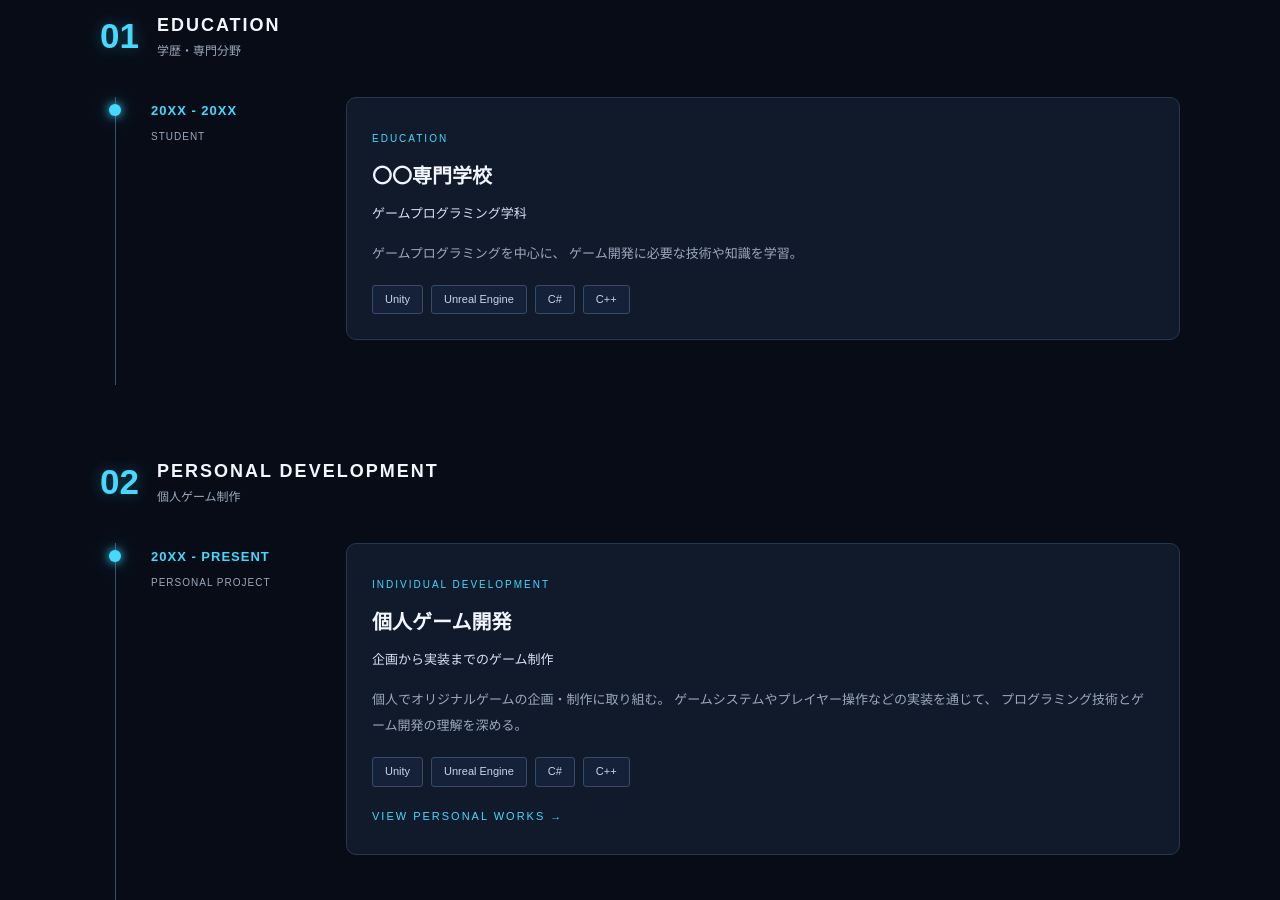
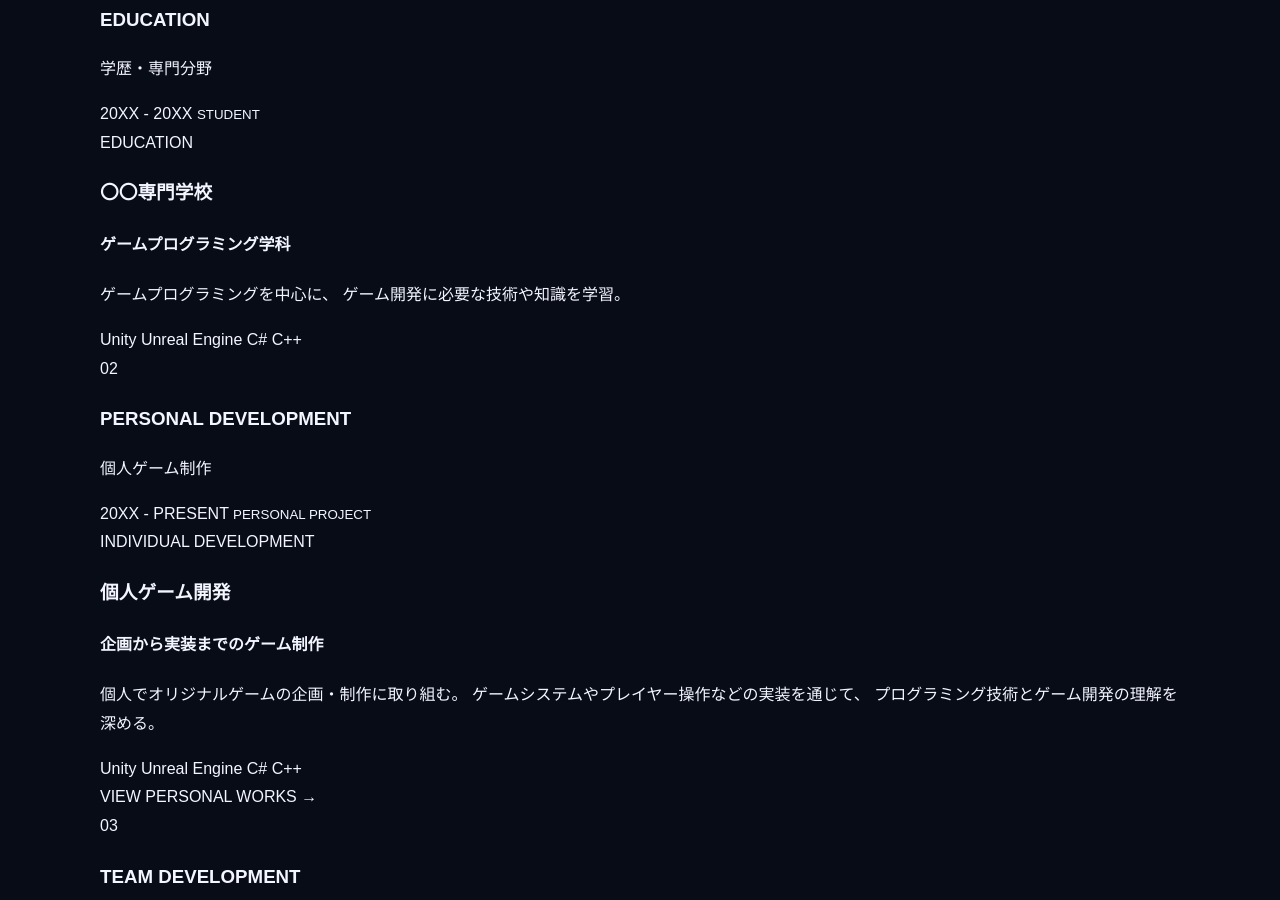
Before and after one commit to ktc25a31a0015/ktc25a31a0015.github.io, a plain HTML site: page index.html in a window 1280 px wide. Shown: the part 1758-2658 px from the top of the page. Drawn offline with Linux system fonts and the light colour scheme.

Commit message:
Remove education and experience styles
Removed the entire education and experience section styles from the CSS.

```diff
--- a/style.css
+++ b/style.css
@@ -254,288 +254,6 @@ section {
   font-size: 14px;
 }
 
-/* =====================================
-   EDUCATION & EXPERIENCE
-===================================== */
-
-.experience-heading {
-  display: flex;
-  align-items: center;
-  gap: 18px;
-
-  margin-top: 65px;
-  margin-bottom: 30px;
-}
-
-.experience-number {
-  font-size: 35px;
-  font-weight: bold;
-
-  color: var(--cyan);
-
-  text-shadow:
-    0 0 15px #45d9ff55;
-}
-
-.experience-heading h3 {
-  font-size: 18px;
-  letter-spacing: 2px;
-
-  margin: 0;
-}
-
-.experience-heading p {
-  font-size: 12px;
-  color: var(--muted);
-
-  margin: 0;
-}
-
-
-/* TIMELINE */
-
-.experience-timeline {
-  position: relative;
-
-  margin-left: 15px;
-  padding-left: 35px;
-
-  border-left: 1px solid #36516c;
-}
-
-
-/* EXPERIENCE ITEM */
-
-.experience-item {
-  position: relative;
-
-  display: grid;
-  grid-template-columns: 170px 1fr;
-
-  gap: 25px;
-
-  padding-bottom: 45px;
-}
-
-
-/* TIMELINE POINT */
-
-.experience-item::before {
-  content: "";
-
-  position: absolute;
-
-  width: 12px;
-  height: 12px;
-
-  left: -42px;
-  top: 7px;
-
-  border-radius: 50%;
-
-  background: var(--cyan);
-
-  box-shadow:
-    0 0 10px var(--cyan),
-    0 0 25px #45d9ff66;
-}
-
-
-/* DATE */
-
-.experience-date {
-  display: flex;
-  flex-direction: column;
-
-  padding-top: 2px;
-}
-
-.experience-date span {
-  color: var(--cyan);
-
-  font-size: 13px;
-  font-weight: bold;
-
-  letter-spacing: 1px;
-}
-
-.experience-date small {
-  margin-top: 5px;
-
-  color: var(--muted);
-  font-size: 10px;
-
-  letter-spacing: 1px;
-}
-
-
-/* CONTENT CARD */
-
-.experience-content {
-  background: var(--panel);
-
-  border: 1px solid var(--line);
-  border-radius: 10px;
-
-  padding: 25px;
-
-  transition: 0.3s;
-}
-
-.experience-content:hover {
-  border-color: var(--cyan);
-
-  transform: translateY(-4px);
-
-  box-shadow:
-    0 10px 30px #0004,
-    0 0 20px #45d9ff12;
-}
-
-
-/* CATEGORY */
-
-.experience-category {
-  display: inline-block;
-
-  color: var(--cyan);
-
-  font-size: 10px;
-  letter-spacing: 2px;
-
-  margin-bottom: 10px;
-}
-
-
-/* TITLE */
-
-.experience-content h3 {
-  font-size: 20px;
-
-  margin: 0 0 8px;
-}
-
-.experience-content h4 {
-  color: #d5e2f5;
-
-  font-size: 13px;
-  font-weight: normal;
-
-  margin: 0 0 15px;
-}
-
-
-/* DESCRIPTION */
-
-.experience-content p {
-  color: var(--muted);
-
-  font-size: 13px;
-  line-height: 2;
-
-  margin: 0 0 18px;
-}
-
-
-/* TAGS */
-
-.experience-tags {
-  display: flex;
-  flex-wrap: wrap;
-
-  gap: 8px;
-}
-
-.experience-tags span {
-  display: inline-block;
-
-  border: 1px solid #354c68;
-
-  background: #142139;
-
-  color: #c8d5e8;
-
-  padding: 4px 12px;
-
-  border-radius: 3px;
-
-  font-size: 11px;
-}
-
-
-/* LINK */
-
-.experience-link {
-  display: inline-block;
-
-  margin-top: 20px;
-
-  color: var(--cyan);
-
-  font-size: 11px;
-  letter-spacing: 2px;
-
-  transition: 0.3s;
-}
-
-.experience-link:hover {
-  letter-spacing: 3px;
-}
-
-
-/* MOBILE */
-
-@media (max-width: 760px) {
-
-  .experience-heading {
-    margin-top: 45px;
-    gap: 12px;
-  }
-
-  .experience-number {
-    font-size: 28px;
-  }
-
-  .experience-heading h3 {
-    font-size: 15px;
-  }
-
-  .experience-timeline {
-    margin-left: 7px;
-    padding-left: 25px;
-  }
-
-  .experience-item {
-    grid-template-columns: 1fr;
-    gap: 12px;
-
-    padding-bottom: 35px;
-  }
-
-  .experience-item::before {
-    left: -32px;
-  }
-
-  .experience-date {
-    flex-direction: row;
-    align-items: center;
-    gap: 12px;
-  }
-
-  .experience-date small {
-    margin-top: 0;
-  }
-
-  .experience-content {
-    padding: 20px;
-  }
-
-  .experience-content h3 {
-    font-size: 17px;
-  }
-}
-
-
 /* =================================
    SKILLS
 ================================= */
```
